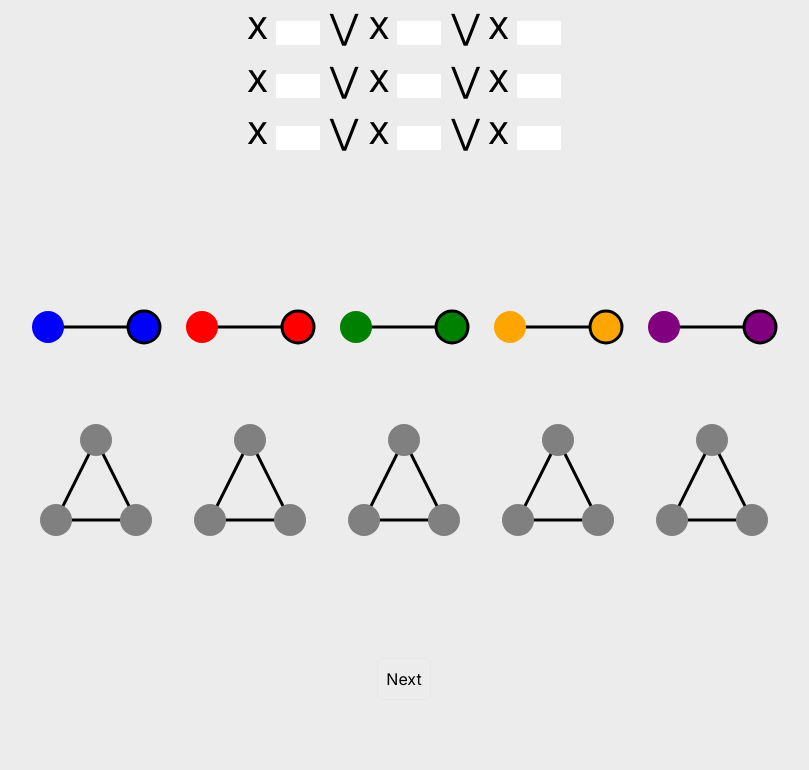
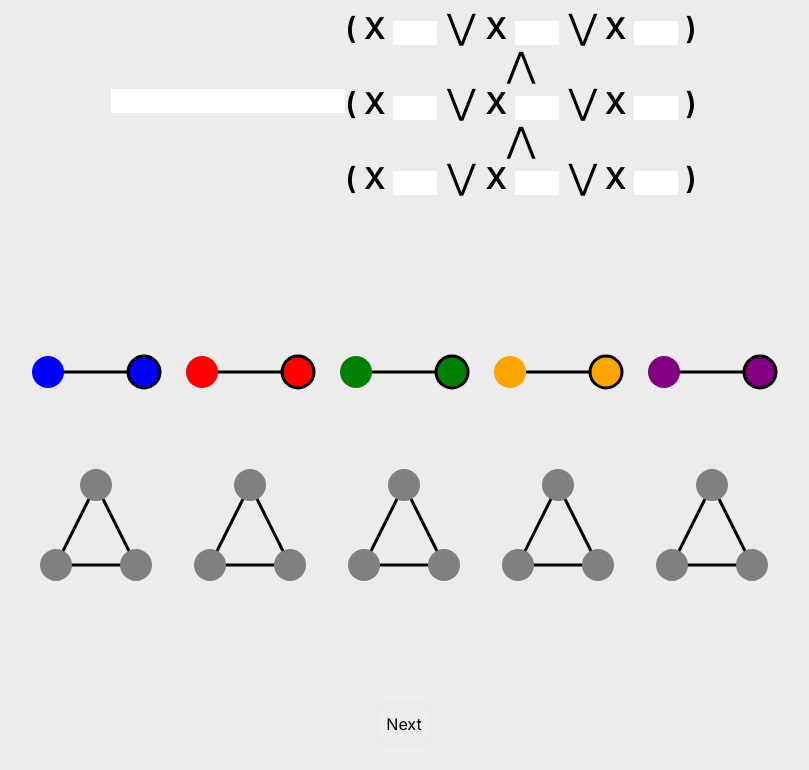
Before and after one commit to shiningaeo/np-reduction-visualizer, a Next.js app: page / in a window 1280 px wide. Shown: the top 770 px of the page, without its empty margins (236-1045 px from the left). Built offline with nearby package versions, Linux system fonts and the light colour scheme.

Commit message:
Files cleanup & made progress on inputs

```diff
--- a/src/app/3sat-input.tsx
+++ b/src/app/3sat-input.tsx
@@ -2,13 +2,19 @@ import Clause from "./clause-input";
 
 export default function Three_SAT_Input({m}) {
     var render = []
-    for (let i = 0; i < m; ++i) {
+    for (let i = 0; i < m-1; ++i) {
         render.push(<Clause key={i}/>)
+        render.push(<p style={{fontSize: 35, margin: -15}}>&#8896;</p>)
     }
+    render.push(<Clause key={m-1}/>)
     return (
     <>
-        <main className="flex flex-col items-center justify-between">
-            {render.map(component => component)}
+        <main className="flex flex-row items-center justify-between">
+            <input></input>
+            <div></div>
+            <div className="flex flex-col items-center justify-between">
+                {render.map(component => component)}
+            </div>
         </main>
     </>
     );
--- a/src/app/3sat-to-vc.tsx
+++ b/src/app/3sat-to-vc.tsx
@@ -23,6 +23,24 @@ export default function Three_SAT_VC() {
   const TRUE_VAR_SPOTS = [44, 198, 352, 506, 660] // difference of 154
   const FALSE_VAR_SPOTS = [140, 294, 448, 602, 756]
   var VAR_SPOTS = []
+
+  // initialize *WALKTHROUGH SEQUENCE*
+  const LETTERS = ["a", "b", "c", "d", "e"]
+  var sequence = [] // IMPORTANT: walkthrough sequence
+  track = 0
+  for (let i = 0; i < INPUT.length; i+=3) {
+    for (let j = 1; j < 4; ++j) {
+      sequence.push(LETTERS[track].concat(j.toString()))
+    }
+    ++track
+  }
+
+  // IMPORTANT STATE VARIABLE
+  const [currIndex, setCurrIndex] = useState(-1); // State to manage current step
+  var steps = sequence.length
+  function handleClick() {
+      setCurrIndex((prevStep) => (prevStep + 1) % steps);
+  }
 
   // initialize COLOR_GROUPS to preserve color changes
   for (let i = 0; i < INPUT.length; i+=3) {
@@ -52,30 +70,14 @@ export default function Three_SAT_VC() {
     }
   }
 
-  const LETTERS = ["a", "b", "c", "d", "e"]
-  var sequence = [] // IMPORTANT: walkthrough sequence
-  track = 0
-  for (let i = 0; i < INPUT.length; i+=3) {
-    for (let j = 1; j < 4; ++j) {
-      sequence.push(LETTERS[track].concat(j.toString()))
-    }
-    ++track
-  }
-
-  const [currIndex, setCurrIndex] = useState(-1); // State to manage current step
-  var steps = sequence.length
-  function handleClick() {
-      setCurrIndex((prevStep) => (prevStep + 1) % steps);
-  }
-
-  var variables = []
+  var variables = []  // variable gadgets to be rendered
   track = 28
   for (let i = 0; i < N; ++i) {
     variables.push(<VariableGadget key={i} x={track + VAR_OFFSETS} color={COLORS[i]}/>)
     track += 154
   }
 
-  var clauses = []
+  var clauses = []  // clause gadgets to be rendered
   track = 36
   for (let i = 0; i < M; ++i) {
     clauses.push(<ClauseGadget key={i} x={track+CLAUSE_OFFSETS} index={sequence[currIndex]}
@@ -83,7 +85,7 @@ export default function Three_SAT_VC() {
     track += 154
   }
 
-  var edges = []
+  var edges = []  // edges to be rendered
   track = 54
   for (let i = 0; i < M; ++i) {
     edges.push(<Edge key={i%3} index={sequence[currIndex]} id={LETTERS[i]+"1"} x1={VAR_SPOTS[i%3]} x2={track+CLAUSE_OFFSETS} y2={362}/>)
--- a/src/app/clause-input.tsx
+++ b/src/app/clause-input.tsx
@@ -1,17 +1,21 @@
 export default function Clause() {
     return (
       <>
-        <div className="w-full h-1/2 items-center">
-            <label style={{fontSize: 30, fontWeight: 500}}>X </label>
-            <input type="text" id="pin" name="pin" maxLength={1} size={1}></input>
-            <p style={{display: "inline", fontSize: 35}}> &#8897; </p>
+        <div className="w-full h-1/2 items-center flex flex-col justify-center">
+            <div>
+                <p style={{display: "inline", fontSize: 30, fontWeight: 550}}>( </p>
+                <label style={{fontSize: 30, fontWeight: 550}}>X </label>
+                <input type="text" id="pin" name="pin" maxLength={1} size={1}></input>
+                <p style={{display: "inline", fontSize: 35}}> &#8897; </p>
 
-            <label style={{fontSize: 30, fontWeight: 500}}> X </label>
-            <input type="text" id="pin" name="pin" maxLength={1} size={1}></input>
-            <p style={{display: "inline", fontSize: 35}}> &#8897;</p>
+                <label style={{fontSize: 30, fontWeight: 550}}> X </label>
+                <input type="text" id="pin" name="pin" maxLength={1} size={1}></input>
+                <p style={{display: "inline", fontSize: 35}}> &#8897;</p>
 
-            <label style={{fontSize: 30, fontWeight: 500}}> X </label>
-            <input type="text" id="pin" name="pin" maxLength={1} size={1}></input>
+                <label style={{fontSize: 30, fontWeight: 550}}> X </label>
+                <input type="text" id="pin" name="pin" maxLength={1} size={1}></input>
+                <p style={{display: "inline", fontSize: 30, fontWeight: 550}}> )</p>
+            </div>
         </div>
       </>
     );
--- a/src/app/layout.tsx
+++ b/src/app/layout.tsx
@@ -5,8 +5,8 @@ import "./globals.css";
 const inter = Inter({ subsets: ["latin"] });
 
 export const metadata: Metadata = {
-  title: "Create Next App",
-  description: "Generated by create next app",
+  title: "NP Reduction Visualizer",
+  description: "Step-by-step walkthroughs of NP-hard reductions",
 };
 
 export default function RootLayout({
--- a/src/app/next-button.tsx
+++ /dev/null
@@ -1,28 +0,0 @@
-import React, { useState } from 'react';
-import SvgComponent from "./svg-component";
-
-type NextButtonProps = {
-    steps: string[]; // Define type for steps prop
-};
-
-const NextButton: React.FC<NextButtonProps> = ({ steps }) => {
-    const [currentStep, setCurrentStep] = useState(0); // State to manage current step
-    const [showComponent, setShowComponent] = useState(false);
-
-    const handleClick = () => {
-        setCurrentStep((prevStep) => (prevStep + 1) % steps.length); // Increment current step
-        setShowComponent(true); // Set showComponent to true to display SvgComponent
-    };
-
-    return (
-        <div>
-            <svg></svg>
-            <button onClick={handleClick} className="rounded-md border p-2 hover:bg-gray-100">
-                <span>Next</span>
-            </button>
-            {showComponent && <SvgComponent color={steps[currentStep]} />} {/* Conditional rendering of SvgComponent */}
-        </div>
-      );
-};
-
-export default NextButton;
--- a/src/app/page.tsx
+++ b/src/app/page.tsx
@@ -4,11 +4,9 @@ import Three_SAT_Input from "./3sat-input";
 
 export default function Home() {
   return (
-    <>
-      <main className="flex flex-col items-center justify-between">
-        <Three_SAT_Input m={3}/>
-        <Three_SAT_VC />
-      </main>
-    </>
+    <main className="flex flex-col items-center justify-between">
+      <Three_SAT_Input m={3}/>
+      <Three_SAT_VC />
+    </main>
   );
 }
--- a/src/app/svg-component.tsx
+++ /dev/null
@@ -1,24 +0,0 @@
-// svg-component.tsx
-import React, { useEffect, useRef } from 'react';
-import { SVG } from '@svgdotjs/svg.js';
-
-interface SvgProps {
-    color: string;
-  }
-
-  const SvgComponent: React.FC<SvgProps> = ({ color }) => {
-    const drawRef = useRef<HTMLDivElement>(null);
-    const countRef = useRef(0);
-
-    useEffect(() => {
-      if (drawRef.current && countRef.current === 0) {
-        const draw = SVG().addTo(drawRef.current).size(300, 300);
-        draw.rect(100, 100).fill(color);
-        countRef.current++;
-      }
-    }, [color]);
-
-    return <div ref={drawRef}></div>;
-  };
-
-  export default SvgComponent;
--- a/src/app/viewer.tsx
+++ /dev/null
@@ -1,20 +0,0 @@
-import React, { useState } from 'react';
-
-export default function Viewer() {
-    const [currIndex, setCurrIndex] = useState(0); // State to manage current step
-    var steps = 3
-    function handleClick() {
-        setCurrIndex((prevStep) => (prevStep + 1) % steps);
-    }
-
-    return (
-        <>
-            {/* <svg height="160" width="256">
-                <Animation index={currIndex}/>
-            </svg> */}
-            <button onClick={handleClick} className="rounded-md border p-2 hover:bg-gray-100">
-                <span>Next</span>
-            </button>
-        </>
-    );
-}
```
